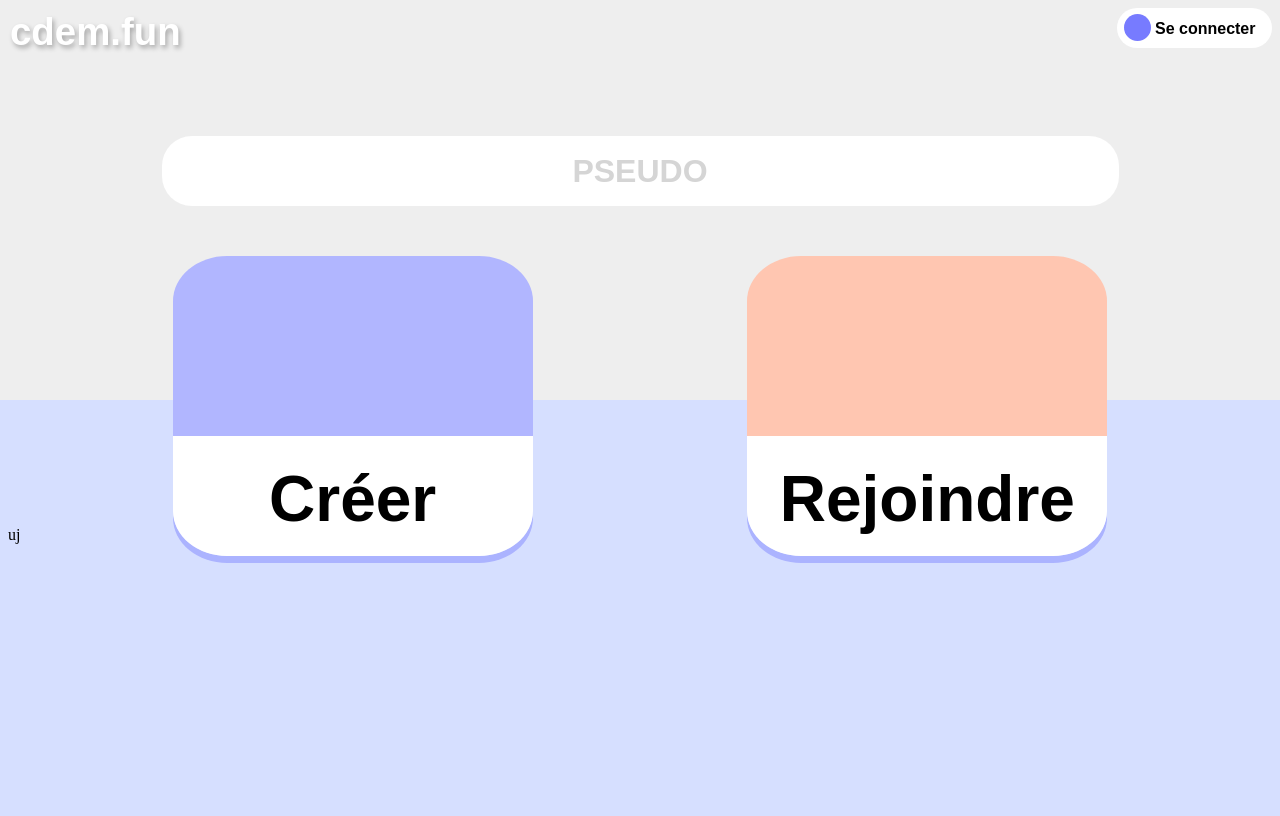
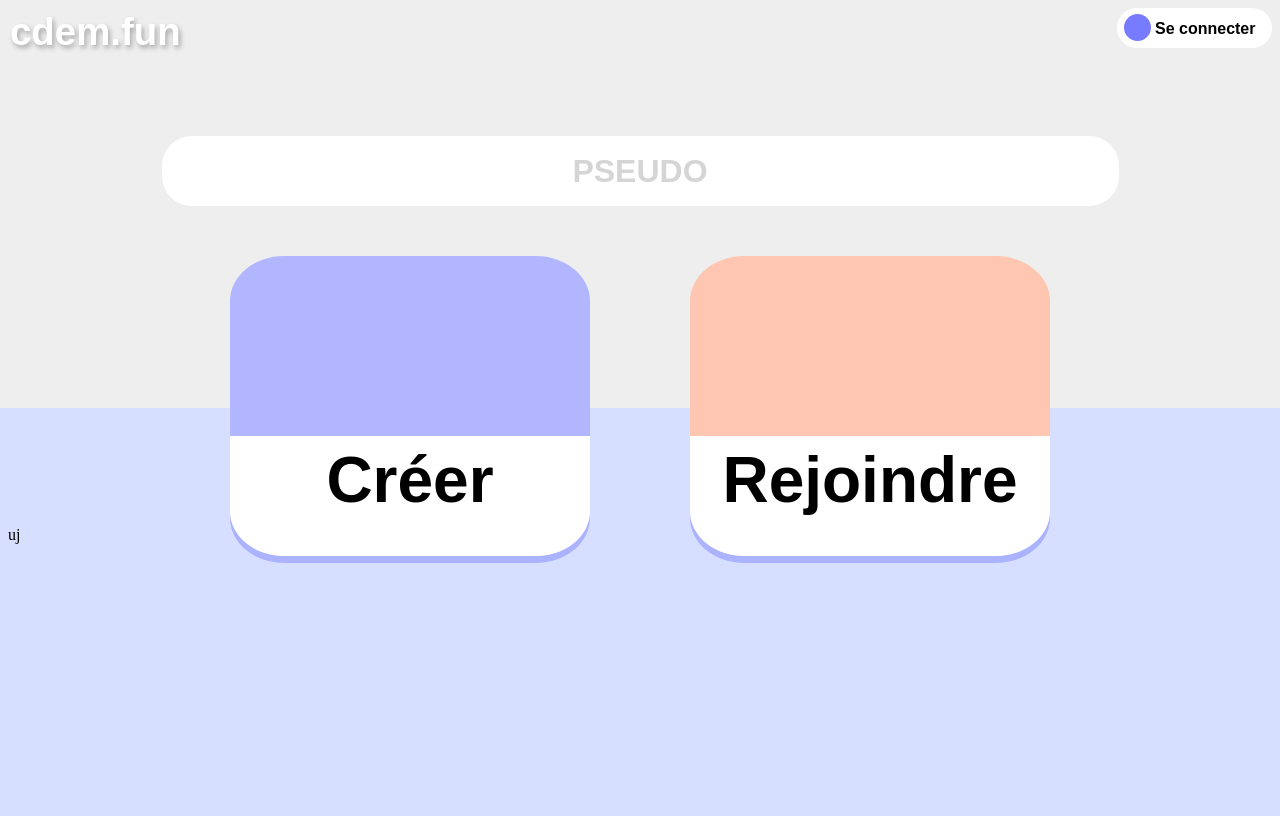
Before and after one commit to Lurius-tharn/CDEM, a PHP site: page / in a window 1280 px wide. Before the commit the page ends 563 px from the top, so only its background shows below. Run offline with PHP 8.4, Linux system fonts and the light colour scheme.

Commit message:
Bug fix - Problème d'affichage sur grands écrans.

```diff
--- a/public/css/style.css
+++ b/public/css/style.css
@@ -1,13 +1,8 @@
-html{
-
-    height: 100%;
-}
 body{
-
-
   background: rgb(214,223,255);
   background: linear-gradient(0deg, rgba(214,223,255,1) 0%, rgba(214,223,255,1) 50%, rgba(238,238,238,1) 50%);
-
+  max-width: 100vw;
+  height: 100vh;
 }
 a,p ,::placeholder{
   font-family: 'Montserrat', sans-serif;
@@ -15,22 +10,17 @@ a,p ,::placeholder{
   text-decoration: none;
 }
 ::placeholder{
-
   color: #d5d5d5;
-
 }
-#container
-{
+#container{
   display: flex;
   justify-content: space-between;
 }
-
-#connect {
+#connect{
   width: 155px;
   background: white;
   border-radius: 30px;
   height: 40px;
-
 }
 #round{
   width: 15px;
@@ -41,7 +31,6 @@ background-color: #777bff;
   top: 6px;
   position: relative;
   left: 7px;
-
 }
 #connect a{
   position: relative;
@@ -61,18 +50,17 @@ left: 7px;
   font-weight: bold;
   padding: 2px;
   text-shadow: 2px 3px 5px rgba(0,0,0,0.3);
-
 }
 #container2{
   top: 80px;
-    max-width: 1333px;
   display: flex;
-    flex-wrap: wrap;
+  flex-direction: column;
   width:100%;
-    justify-content: space-evenly;
+  align-items: center;
   position: relative;
-
-
+}
+.blocks{
+  display: flex;
 }
 .block{
   margin: 50px;
@@ -83,7 +71,6 @@ left: 7px;
   box-shadow: 0px 7px  rgba(0, 0, 255, .2);
   transition-duration: 1000ms;
   transform: scale(1);
-
 }
 .block:hover{
   transition-duration: 1000ms;
@@ -94,7 +81,6 @@ left: 7px;
   transform:scale(1.1);
 }
 .create{
-
   background: rgb(255,255,255);
   background: linear-gradient(0deg, rgba(255,255,255,1) 40%, rgba(255,255,255,1) 40%, rgba(177,182,255,1) 40%);
 }
@@ -102,17 +88,14 @@ left: 7px;
   background: rgb(255,255,255);
   background: linear-gradient(0deg, rgba(255,255,255,1) 40%, rgba(255,255,255,1) 40%, rgba(255,198,177,1) 40%);
 }
-
 .block p{
   text-align: center;
-    top: 142px;
+  top: 41%;
   position: relative;
   color: black;
-
   font-size: 4rem;
   outline: none;
 }
-
 #pseudo{
   height: 50px;
   width: 957px;
@@ -121,7 +104,6 @@ background: linear-gradient(0deg, rgba(255,255,255,1) 40%, rgba(255,255,255,1) 4
   text-align: center;
   color: black;
   font-size: 2rem;
-
   background-color: white;
   padding: 10px 0px 10px;
 }
--- a/view/frontend/homeView.php
+++ b/view/frontend/homeView.php
@@ -2,22 +2,18 @@
 <?php ob_start();?>
 
 <div id = "container2">
+  <input  type="text" name="pseudo" id="pseudo"  class ="element" placeholder="PSEUDO" size="300" maxlength="10" />
 
-
-
-            <input  type="text" name="pseudo" id="pseudo"  class ="element" placeholder="PSEUDO" size="300" maxlength="10" />
-
+  <div class="blocks">
     <a class = "block create element" href = "index.php?action=create">
-        <p>Créer</p>
+      <p>Créer</p>
     </a>
 
     <a class = "block join element" href = "index.php?action=join"   >
-        <p>Rejoindre</p>
+      <p>Rejoindre</p>
     </a>
-
+  </div>
 </div>
-
-
 
 <?php $content = ob_get_clean(); ?>
 <?php require('template.php'); ?>uj
```
Lines whose indentation alone changed are shown as unchanged.
